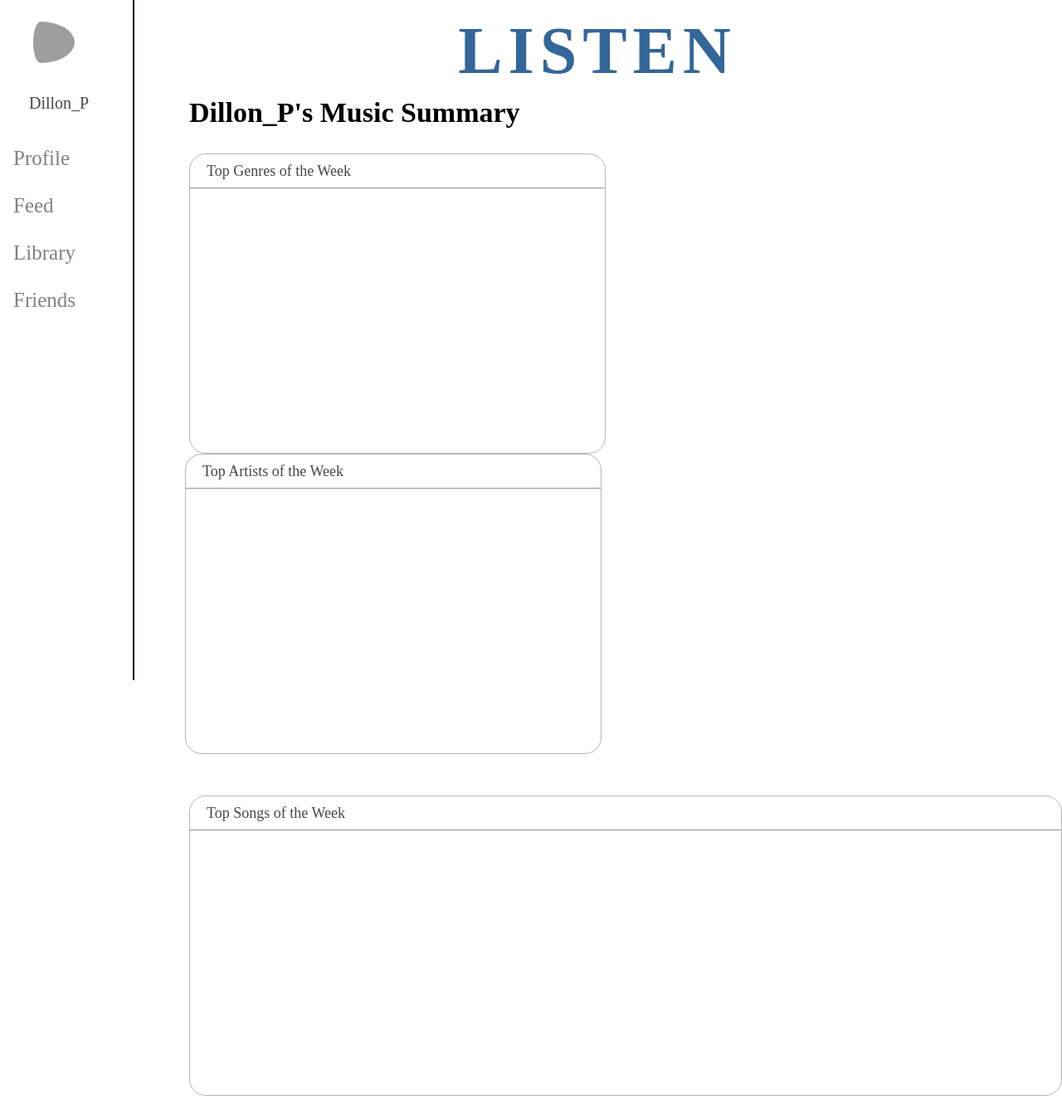
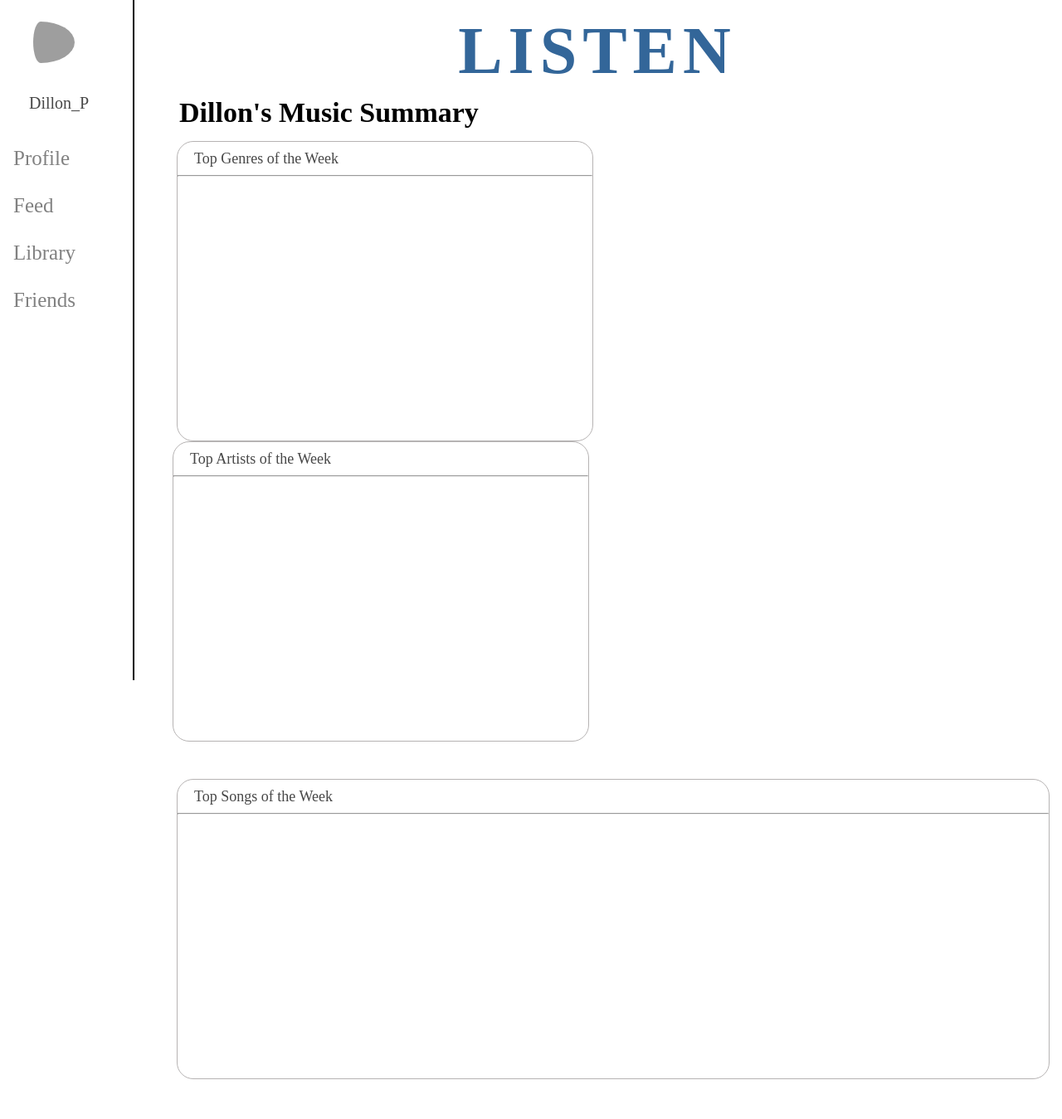
Before and after one commit to annieechong/Listen-Web, an Angular app in the folder listen-site/: page /profile in a window 1280 px wide. Shown: the whole page at 83% size. After the commit the page ends 1314 px from the top, so only its background shows below. Built offline with nearby package versions, Linux system fonts and the light colour scheme; grey boxes are pictures that could not be loaded; a web font is replaced by a local one.

Commit message:
fixed h2 and summaries padding

```diff
--- a/listen-site/package.json
+++ b/listen-site/package.json
@@ -18,7 +18,9 @@
     "@angular/platform-browser": "^15.1.0",
     "@angular/platform-browser-dynamic": "^15.1.0",
     "@angular/router": "^15.1.0",
+    "express": "^4.18.2",
     "rxjs": "~7.8.0",
+    "server": "^1.0.38",
     "tslib": "^2.3.0",
     "zone.js": "~0.12.0"
   },
--- a/listen-site/src/app/library/library.component.css
+++ b/listen-site/src/app/library/library.component.css
@@ -40,6 +40,7 @@ h1 {
     color: #474747;
     text-indent: 20px;
     padding-top: 10px;
+
   }
 
 /* Style page content */
--- a/listen-site/src/app/profile/profile.component.css
+++ b/listen-site/src/app/profile/profile.component.css
@@ -10,11 +10,11 @@ h2 {
     font-family: Futura;
     font-size: 34px;
     color: black;
-    text-indent: 40px;
+    text-indent: 28px;
 }
 
   .summaries {
-    padding: 20px;
+    padding: 5px;
   }
 
   .topGenres {
@@ -53,7 +53,7 @@ h2 {
     height:350px;
     border:1px solid #B6B3B3;
     border-radius: 20px;
-    margin-top: 50px;
+    margin-top: 45px;
     margin-left: 30px;
 
     font-size: 18px;
--- a/listen-site/src/app/profile/profile.component.html
+++ b/listen-site/src/app/profile/profile.component.html
@@ -26,7 +26,7 @@
     <h1>LISTEN</h1>
 
     <!-- Music Summary Text -->
-    <h2> Dillon_P's Music Summary</h2>
+    <h2> Dillon's Music Summary</h2>
 
     <div class="summaries">
     <div class="topGenres">
```
Also changed, not shown: listen-site/src/njtest/server.js (added, +11 -0 lines), 1 other file (tests, documents, lock files or other folders).
